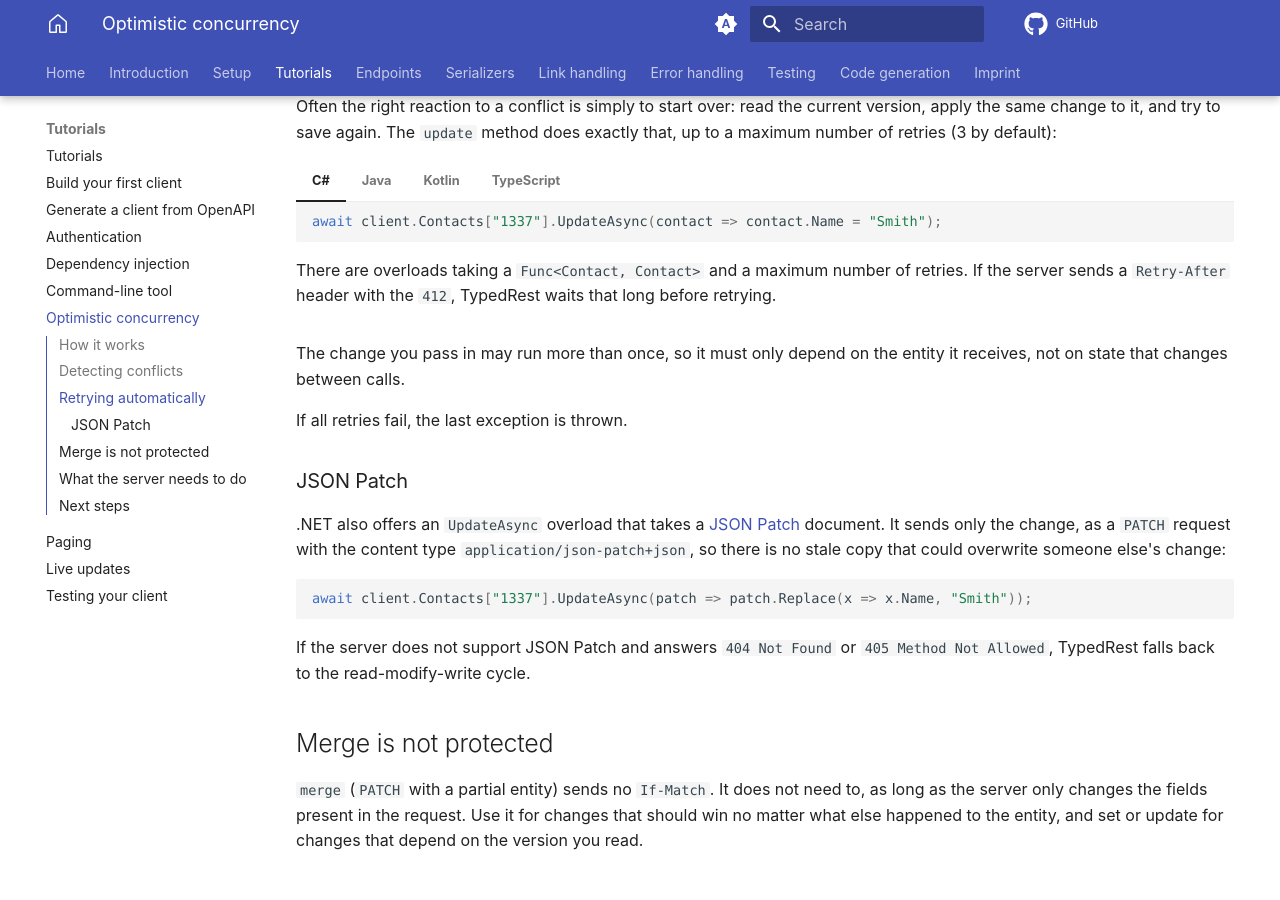
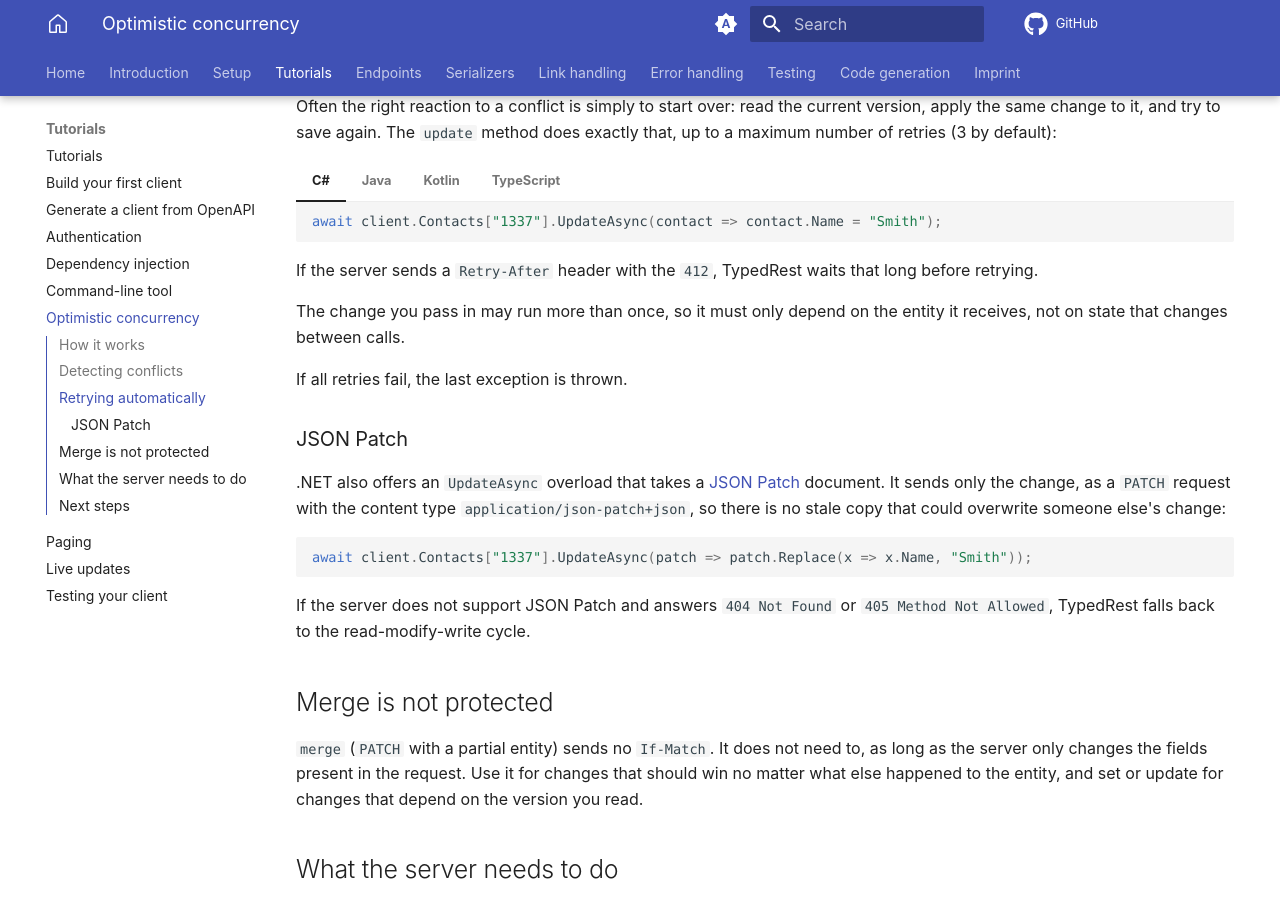
Before and after one commit to TypedRest/docs, an MkDocs documentation site: the page built from docs/tutorials/concurrency.md, in a window 1280 px wide and 900 px high, scrolled down 1918 px. Built offline with MkDocs 1.6.1 and Material for MkDocs 9.7.7, drawn with Linux system fonts in a browser that asks for light colours; comment, search, counter and statistics services are not loaded; part of the change alters nothing that is shown.

Commit message:
Updated concurrency docs

````diff
--- a/docs/tutorials/concurrency.md
+++ b/docs/tutorials/concurrency.md
@@ -141,8 +141,6 @@ Often the right reaction to a conflict is simply to start over: read the current
     await client.Contacts["1337"].UpdateAsync(contact => contact.Name = "Smith");
     ```
 
-    There are overloads taking a `Func<Contact, Contact>` and a maximum number of retries. If the server sends a `Retry-After` header with the `412`, TypedRest waits that long before retrying.
-
 === "Java"
 
     ```java
@@ -152,15 +150,11 @@ Often the right reaction to a conflict is simply to start over: read the current
     }, 3);
     ```
 
-    If the server sends a `Retry-After` header with the `412`, TypedRest waits that long before retrying.
-
 === "Kotlin"
 
     ```kotlin
     client.contacts["1337"].update({ it.copy(name = "Smith") })
     ```
-
-    If the server sends a `Retry-After` header with the `412`, TypedRest waits that long before retrying.
 
 === "TypeScript"
 
@@ -168,7 +162,7 @@ Often the right reaction to a conflict is simply to start over: read the current
     await client.contacts.get("1337").update(contact => { contact.name = "Smith"; });
     ```
 
-    TypedRest for TypeScript retries immediately, without waiting for a `Retry-After` delay.
+If the server sends a `Retry-After` header with the `412`, TypedRest waits that long before retrying.
 
 The change you pass in may run more than once, so it must only depend on the entity it receives, not on state that changes between calls.
 
````
